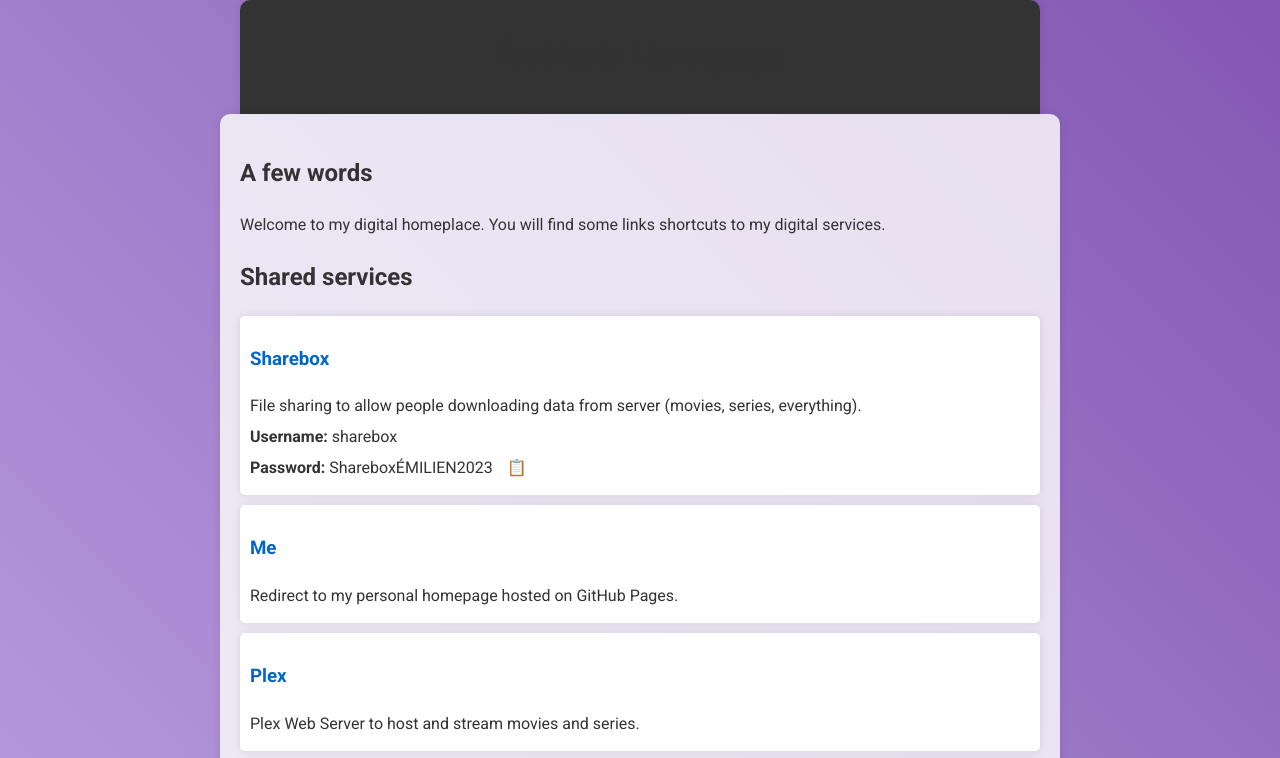
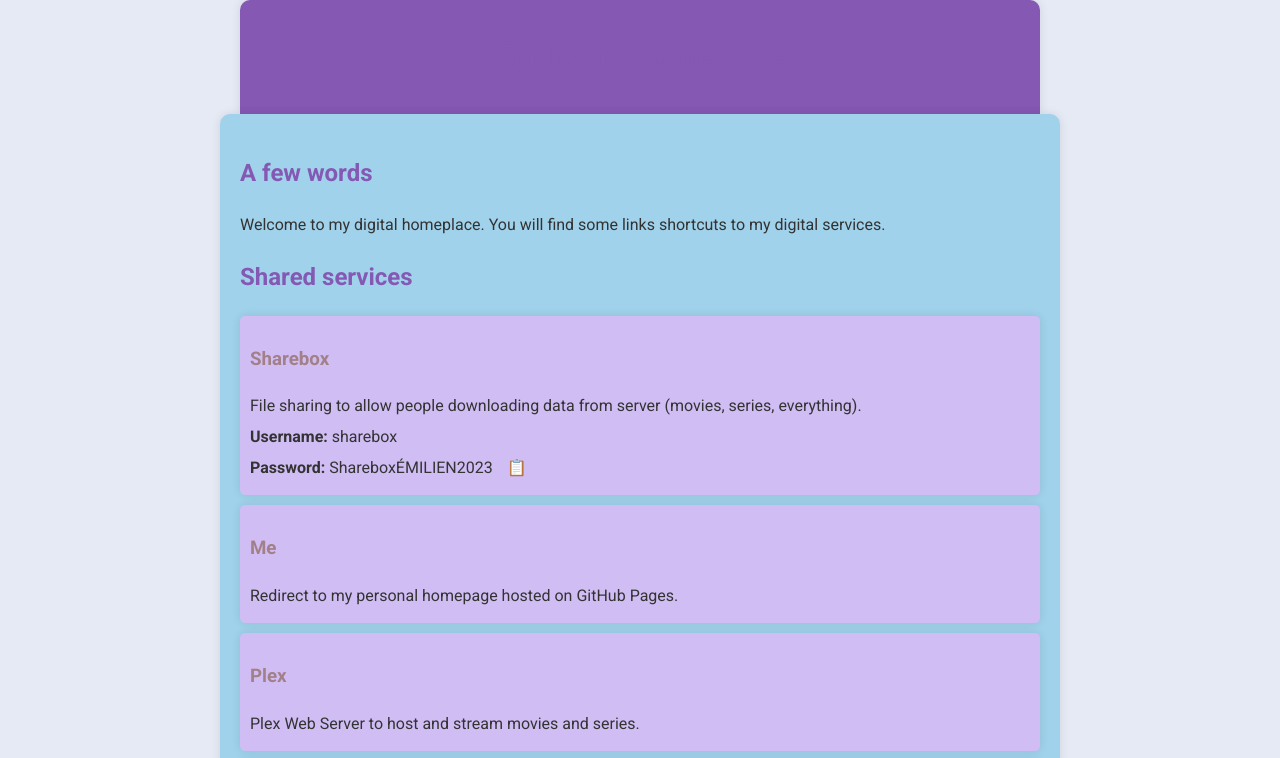
Before and after one commit to Emilien-Foissotte/homepage, a plain HTML site: page static/index.html in a window 1280 px wide. Shown: the top 758 px of the page. Drawn offline with Linux system fonts and the light colour scheme.

Commit message:
feat: no gradient background but color scheme for index.html

```diff
--- a/static/index.html
+++ b/static/index.html
@@ -11,43 +11,36 @@
             line-height: 1.6;
             margin: 0;
             padding: 0;
-            background: linear-gradient(45deg, #a0d2eb, #e5eaf5, #d0bdf4, #8458B3, #a28089);
-            background-size: 400% 400%;
-            animation: gradient 15s ease infinite;
+            background-color: #e5eaf5; /* Freeze Purple */
             color: #333;
-        }
-        @keyframes gradient {
-            0% { background-position: 0% 50%; }
-            50% { background-position: 100% 50%; }
-            100% { background-position: 0% 50%; }
         }
         header, .container {
             max-width: 800px;
             margin: 0 auto;
             padding: 20px;
-            background: rgba(255, 255, 255, 0.8);
+            background: #a0d2eb; /* Ice Cold */
             border-radius: 10px;
             box-shadow: 0 0 10px rgba(0, 0, 0, 0.1);
         }
         header {
-            background: #333;
+            background: #8458B3; /* Purple Pain */
             color: #fff;
             padding: 10px 0;
             text-align: center;
             border-radius: 10px 10px 0 0;
         }
         h1, h2 {
-            color: #333;
+            color: #8458B3; /* Purple Pain */
         }
         a {
-            color: #0066cc;
+            color: #a28089; /* Heavy Purple */
             text-decoration: none;
         }
         a:hover {
             text-decoration: underline;
         }
         .service {
-            background: #fff;
+            background: #d0bdf4; /* Medium Purple */
             margin: 10px 0;
             padding: 10px;
             border-radius: 5px;
```
